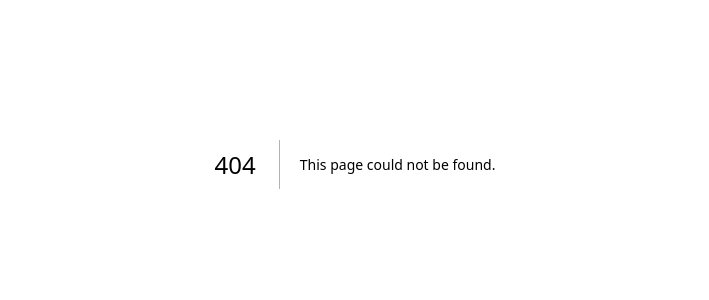
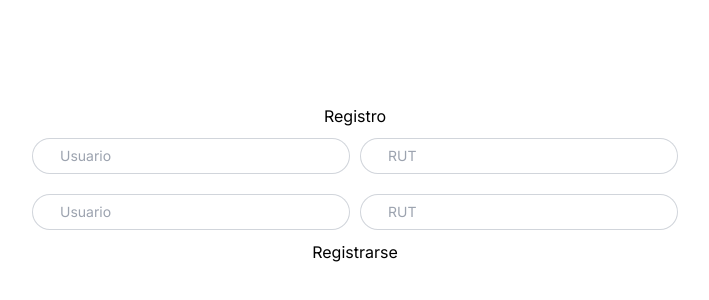
Before and after one commit to cykrr/salud, a Next.js app: page /signup in a window 1280 px wide. Before the commit this address had no page. Shown: the part 236-536 px from the top of the page, without its empty margins (285-994 px from the left). Built offline with nearby package versions, Linux system fonts and the light colour scheme.

Commit message:
Separar vistas y generar componentes

```diff
--- a/src/app/globals.css
+++ b/src/app/globals.css
@@ -4,7 +4,7 @@
 
 :root {
   --foreground-rgb: 0, 0, 0;
-  --background-start-rgb: 214, 219, 220;
+  --background-start-rgb: 255, 255, 255;
   --background-end-rgb: 255, 255, 255;
 }
 
@@ -36,5 +36,5 @@ body, html {
   width: 100%;
   height: 100%;
   margin: 0;
-  overflow: hidden;
+  overflow-x: hidden;
 }
--- a/src/app/page.tsx
+++ b/src/app/page.tsx
@@ -1,39 +1,10 @@
-import Image from "next/image";
-
-export default function Home() {
-  return (
-      <div className="flex justify-center items-center h-full flex-col w-30">
-        <div id="login" className="text-center w-32 h-full flex flex-col justify-center items-center">
-          <label>Inicia Sesión</label>
-          <div className="h-16"></div>
-          <div className="px-10">
-              <input
-               type="text"
-               name="user"
-               id="user-input"
-               placeholder="Usuario"
-               className="block rounded-full border-0 py-1.5 pl-7 my-2.5 pr-20 text-gray-900 ring-1 ring-inset ring-gray-300 focus:ring-2 focus:outline-none focus:ring-inset  sm:text-sm sm:leading-6"
-               />
-
-              <input
-               type="password"
-               name="password"
-               id="password-input"
-               placeholder="Contraseña"
-               className="block rounded-full border-0 py-1.5 pl-7 my-2.5 pr-20 text-gray-900 ring-1 ring-inset ring-gray-300 focus:outline-none focus:ring-2 focus:ring-inset  sm:text-sm sm:leading-6"
-               />
-              <div className="h-16"></div>
-              <div className="flex justify-center">
-                <div className="w-full flex flex-col mx-20 gap-3">
-                  <button className="bg-purple-500 hover:bg-purple-400 ease-in duration-100 rounded-2xl p-3 px-5 text-white font-light">Ingresar</button>
-                  <button className="bg-purple-500 hover:bg-purple-400 ease-in duration-100 rounded-2xl p-3 px-5 text-white font-light">Registrarse</button>
-
-                </div>
-
-              </div>
-
-          </div>
-         </div>
-      </div>
-  );
+import Link from 'next/link'
+export default function Homepage() {
+    return (
+        <div>
+            <p>Prueba</p>
+            <Link href="/signin">Iniciar sesión</Link><br/>
+            <Link href="/signup">Registrarse</Link>
+        </div>
+    )
 }
--- /dev/null
+++ b/src/app/signin/page.tsx
@@ -0,0 +1,30 @@
+import Image from "next/image";
+import Input from "@/views/Input"
+import Button from "@/views/Button"
+
+export default function Login() {
+  return (
+      <div className="flex justify-center items-center h-full flex-col w-30">
+        <div id="login" className="text-center w-32 h-full flex flex-col justify-center items-center">
+          <label>Inicia Sesión</label>
+          <div className="h-16"></div>
+          <div className="px-10">
+              <Input input_type={"text"} placeholder={"Usuario"}/>
+              <Input input_type={"password"} placeholder={"Contraseña"}/>
+
+              <div className="h-16"></div>
+              <div className="flex justify-center">
+                <div className="w-full flex flex-col mx-20 gap-3">
+                  <Button>Iniciar Sesión</Button>
+                  <Button>Registrarse</Button>
+
+
+                </div>
+
+              </div>
+
+          </div>
+         </div>
+      </div>
+  );
+}
--- /dev/null
+++ b/src/app/signup/page.tsx
@@ -0,0 +1,99 @@
+import Image from "next/image";
+import Input from "@/views/Input"
+import Button from "@/views/Button"
+
+
+export default function Signup() {
+  return (
+      <div className="flex justify-center items-center w-full h-full flex-col w-30 pt-10">
+        <div id="login" className="text-center w-full h-full flex flex-col justify-center items-center">
+          <label>Registro</label>
+          <div className="px-10">
+            <div className="flex flex-row space-x-2.5">
+              <Input className="w-full" placeholder={"Usuario"} input_type={"text"}></Input>
+              <Input className="w-full" placeholder={"RUT"} input_type={"text"}></Input>
+            </div>
+            <div className="flex flex-row space-x-2.5">
+              <Input className="w-full" placeholder={"Usuario"} input_type={"text"}></Input>
+              <Input className="w-full" placeholder={"RUT"} input_type={"text"}></Input>
+            </div>
+          {/* <div className="flex flex-row space-x-2.5 my-2.5">
+                <select
+                name="region"
+                id="region-input"
+                defaultValue="region"
+                className="w-full bg-white block rounded-full border-0 py-2.5 pl-7  pr-5 text-gray-900 ring-1 ring-inset ring-gray-300 focus:ring-2 focus:outline-none focus:ring-inset sm:text-sm sm:leading-6"
+                >
+                  <option disabled value="region" className="text-gray-400">Región</option>
+                  <option value="Valparaiso">Valparaíso</option>
+                  <option value="Santiago">Santiago</option>
+
+                </select>
+
+                <select
+                name="comuna"
+                id="comuna-input"
+                defaultValue="default"
+                className="w-full bg-white rounded-full border-0 py-2.5 pl-7  pr-5 text-gray-900 ring-1 ring-inset ring-gray-300 focus:ring-2 focus:outline-none focus:ring-inset  sm:text-sm sm:leading-6"
+                >
+                  <option disabled value="">Comuna</option>
+                  <option value="">Comuna</option>
+                </select>
+
+          </div> */}
+          {/* <div className="flex flex-row space-x-2.5 my-2.5">
+                <input
+                type="number"
+                name="age"
+                id="age-input"
+                placeholder="Edad"
+                className="w-full block rounded-full border-0 py-2.5 pl-7  pr-5 text-gray-900 ring-1 ring-inset ring-gray-300 focus:ring-2 focus:outline-none focus:ring-inset sm:text-sm sm:leading-6"
+                />
+
+                <select
+                name="sex"
+                id="sex-input"
+                defaultValue="default"
+                className="w-full bg-white rounded-full border-0 py-2.5 pl-7 pr-5 text-gray-900 ring-1 ring-inset ring-gray-300 focus:ring-2 focus:outline-none focus:ring-inset  sm:text-sm sm:leading-6"
+                >
+                  <option disabled value="default">Sexo</option>
+                  <option value="male">Masculino</option>
+                  <option value="female">Femenino</option>
+                </select>
+          </div> */}
+
+              {/* <input
+               type="text"
+               name="mail"
+               id="mail-input"
+               placeholder="Email"
+               className="w-full block rounded-full border-0 py-1.5 pl-7 my-2.5 pr-20 text-gray-900 ring-1 ring-inset ring-gray-300 focus:outline-none focus:ring-2 focus:ring-inset  sm:text-sm sm:leading-6"
+               />
+
+              <input
+               type="password"
+               name="password"
+               id="password-input"
+               placeholder="Contraseña"
+               className="w-full block rounded-full border-0 py-1.5 pl-7 my-2.5 pr-20 text-gray-900 ring-1 ring-inset ring-gray-300 focus:outline-none focus:ring-2 focus:ring-inset  sm:text-sm sm:leading-6"
+               />
+              <input
+               type="password"
+               name="confirm-password"
+               id="confirm-password-input"
+               placeholder="Confirmar contraseña"
+               className="w-full block rounded-full border-0 py-1.5 pl-7 my-2.5 pr-20 text-gray-900 ring-1 ring-inset ring-gray-300 focus:outline-none focus:ring-2 focus:ring-inset  sm:text-sm sm:leading-6"
+               /> */}
+              <div className="flex justify-center">
+                <div className="flex flex-col mx-20 gap-3">
+                  <Button>Registrarse</Button>
+
+                </div>
+
+              </div>
+
+          </div>
+         </div>
+      </div>
+  );
+}
--- /dev/null
+++ b/src/views/Button.tsx
@@ -0,0 +1,6 @@
+export default function Button({children,}: ReadOnly<{children: React.ReactNode;}>) {
+    return(
+        <button
+            className="bg-purple-500 hover:bg-purple-400 ease-in duration-100 rounded-2xl p-3 px-5 text-white font-light"
+        >{children}</button>)
+}
--- /dev/null
+++ b/src/views/Input.tsx
@@ -0,0 +1,9 @@
+export default function Input({input_type = "", placeholder = "", className = ""}) {
+    return(
+        <input
+        type={input_type}
+        placeholder={placeholder}
+        className={className + " block rounded-full border-0 py-1.5 pl-7 my-2.5 pr-20 text-gray-900 ring-1 ring-inset ring-gray-300 focus:ring-2 focus:outline-none focus:ring-inset  sm:text-sm sm:leading-6"}
+        />
+    )
+}
```
